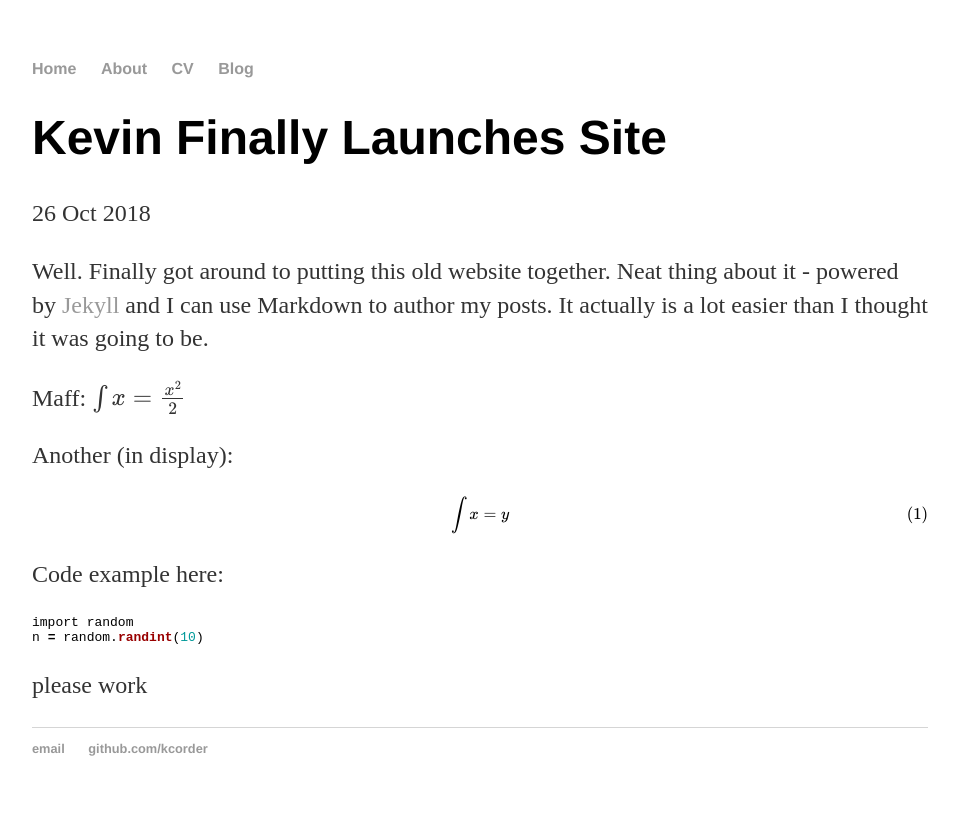
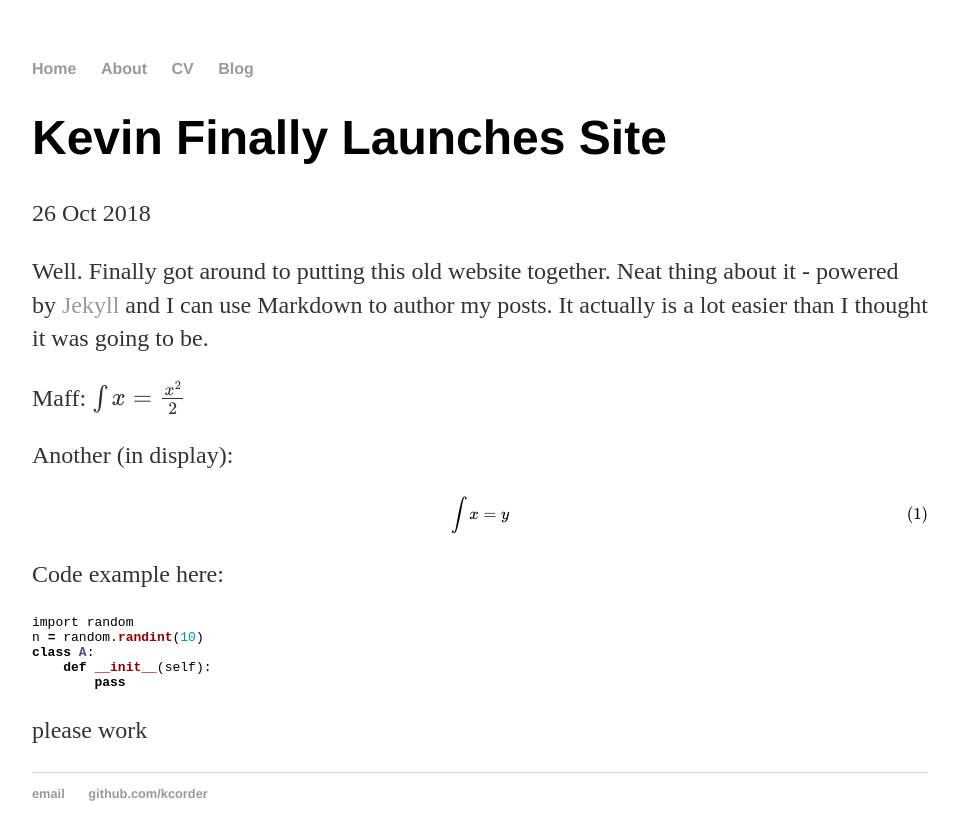
Before and after one commit to kcorder/kcorder.github.io, a Jekyll site: the page built from _posts/2018-10-26-first-post.md, in a window 1280 px wide. Shown: the top 840 px of the page, without its empty margins (160-1119 px from the left). Built offline with Jekyll 4.4.1, drawn with Linux system fonts in a browser that asks for light colours; formulas are drawn with MathJax 3.

Commit message:
Update 2018-10-26-first-post.md

````diff
--- a/_posts/2018-10-26-first-post.md
+++ b/_posts/2018-10-26-first-post.md
@@ -17,6 +17,9 @@ Code example here:
 ```python
 import random
 n = random.randint(10)
+class A:
+    def __init__(self):
+        pass
 ```
 
 please work
````
